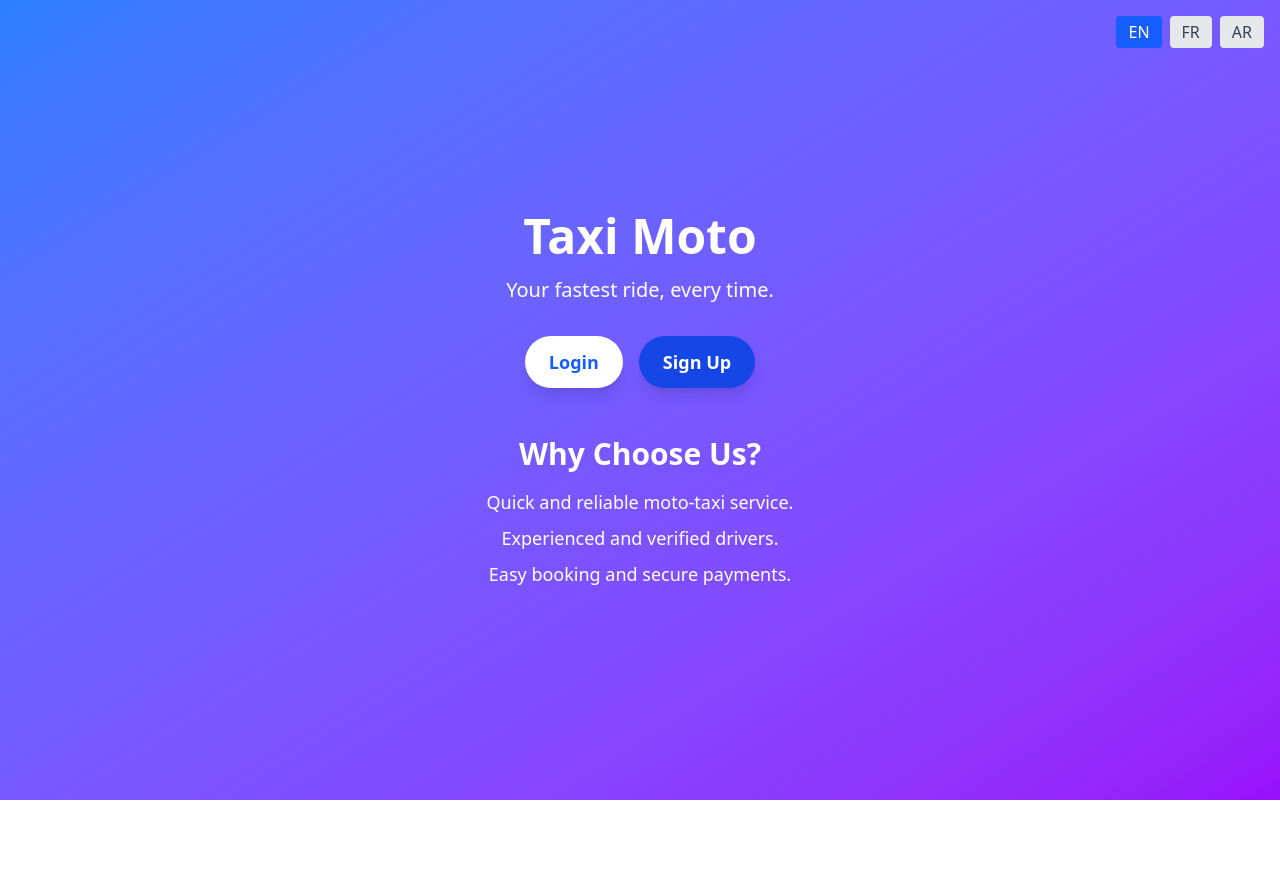
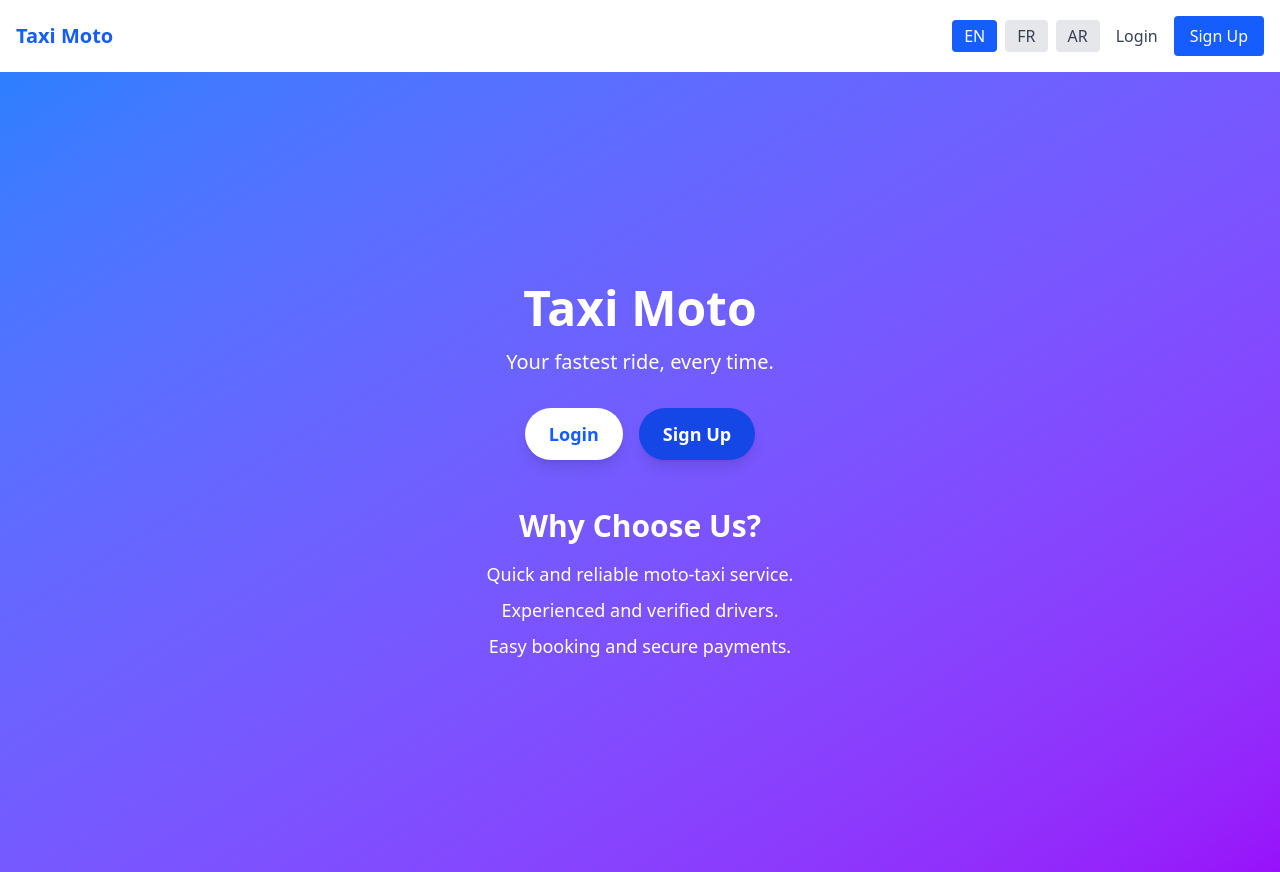
Before and after one commit to mdouaour/taxi-moto, a React (Vite) app: page / in a window 1280 px wide. Before the commit the page ends 800 px from the top, so only its background shows below. Built offline with nearby package versions, Linux system fonts and the light colour scheme; no server answers.

Commit message:
feat: Implement NavBar component and integrate it across the app

```diff
--- a/src/App.jsx
+++ b/src/App.jsx
@@ -6,8 +6,8 @@ import Signup from './pages/Signup';
 import RoleSelect from './pages/RoleSelect';
 import RiderDashboard from './pages/RiderDashboard';
 import DriverDashboard from './pages/DriverDashboard';
-import LanguageSwitcher from './components/LanguageSwitcher';
 import LandingPage from './pages/LandingPage';
+import NavBar from './components/NavBar';
 
 function App() {
   const [session, setSession] = useState(null);
@@ -38,9 +38,7 @@ function App() {
 
   return (
     <BrowserRouter>
-      <div className="fixed top-4 right-4 z-50">
-        <LanguageSwitcher />
-      </div>
+      <NavBar />
       <Routes>
         <Route
           path="/"
--- /dev/null
+++ b/src/components/NavBar.jsx
@@ -0,0 +1,62 @@
+import { useTranslation } from 'react-i18next';
+import { Link, useNavigate } from 'react-router-dom';
+import { supabase } from '../supabaseClient';
+import LanguageSwitcher from './LanguageSwitcher';
+import { useState, useEffect } from 'react';
+
+export default function NavBar() {
+  const { t } = useTranslation();
+  const navigate = useNavigate();
+  const [session, setSession] = useState(null);
+
+  useEffect(() => {
+    supabase.auth.getSession().then(({ data: { session } }) => {
+      setSession(session);
+    });
+
+    const {
+      data: { subscription },
+    } = supabase.auth.onAuthStateChange((_event, session) => {
+      setSession(session);
+    });
+
+    return () => subscription.unsubscribe();
+  }, []);
+
+  const handleLogout = async () => {
+    await supabase.auth.signOut();
+    navigate('/login');
+  };
+
+  return (
+    <nav className="bg-white shadow-md p-4 flex justify-between items-center">
+      <Link to="/" className="text-xl font-bold text-blue-600">{t('appName')}</Link>
+      <div className="flex items-center space-x-4">
+        <LanguageSwitcher />
+        {session ? (
+          <button
+            onClick={handleLogout}
+            className="bg-red-500 text-white px-4 py-2 rounded hover:bg-red-600 transition"
+          >
+            {t('logout')}
+          </button>
+        ) : (
+          <>
+            <Link
+              to="/login"
+              className="text-gray-700 hover:text-blue-600 transition"
+            >
+              {t('login')}
+            </Link>
+            <Link
+              to="/signup"
+              className="bg-blue-600 text-white px-4 py-2 rounded hover:bg-blue-700 transition"
+            >
+              {t('signup')}
+            </Link>
+          </>
+        )}
+      </div>
+    </nav>
+  );
+}
--- a/src/pages/DriverDashboard.jsx
+++ b/src/pages/DriverDashboard.jsx
@@ -1,5 +1,4 @@
 import { useTranslation } from 'react-i18next';
-import LanguageSwitcher from '../components/LanguageSwitcher';
 
 export default function DriverDashboard() {
   const { t } = useTranslation();
@@ -8,7 +7,6 @@ export default function DriverDashboard() {
     <div className="min-h-screen bg-gray-100">
       <nav className="bg-white shadow-md p-4 flex justify-between items-center">
         <h1 className="text-xl font-bold">{t('welcome')} - {t('driver')}</h1>
-        <LanguageSwitcher />
       </nav>
       <div className="container mx-auto p-8">
         <div className="bg-white rounded-lg shadow-md p-6">
--- a/src/pages/RiderDashboard.jsx
+++ b/src/pages/RiderDashboard.jsx
@@ -75,10 +75,7 @@ export default function RiderDashboard() {
 
   return (
     <div className="min-h-screen bg-gray-100">
-      <nav className="bg-white shadow-md p-4 flex justify-between items-center">
-        <h1 className="text-xl font-bold">{t('welcome')} - {t('rider')}</h1>
-      </nav>
-      <div className="relative h-[calc(100vh-4rem)]">
+      <div className="relative h-[calc(100vh)]">
         {locationError && (
           <div className="absolute top-1/2 left-1/2 -translate-x-1/2 -translate-y-1/2 bg-red-100 border border-red-400 text-red-700 px-4 py-3 rounded z-[1001]">
             {t('locationError')}: {locationError}
```
